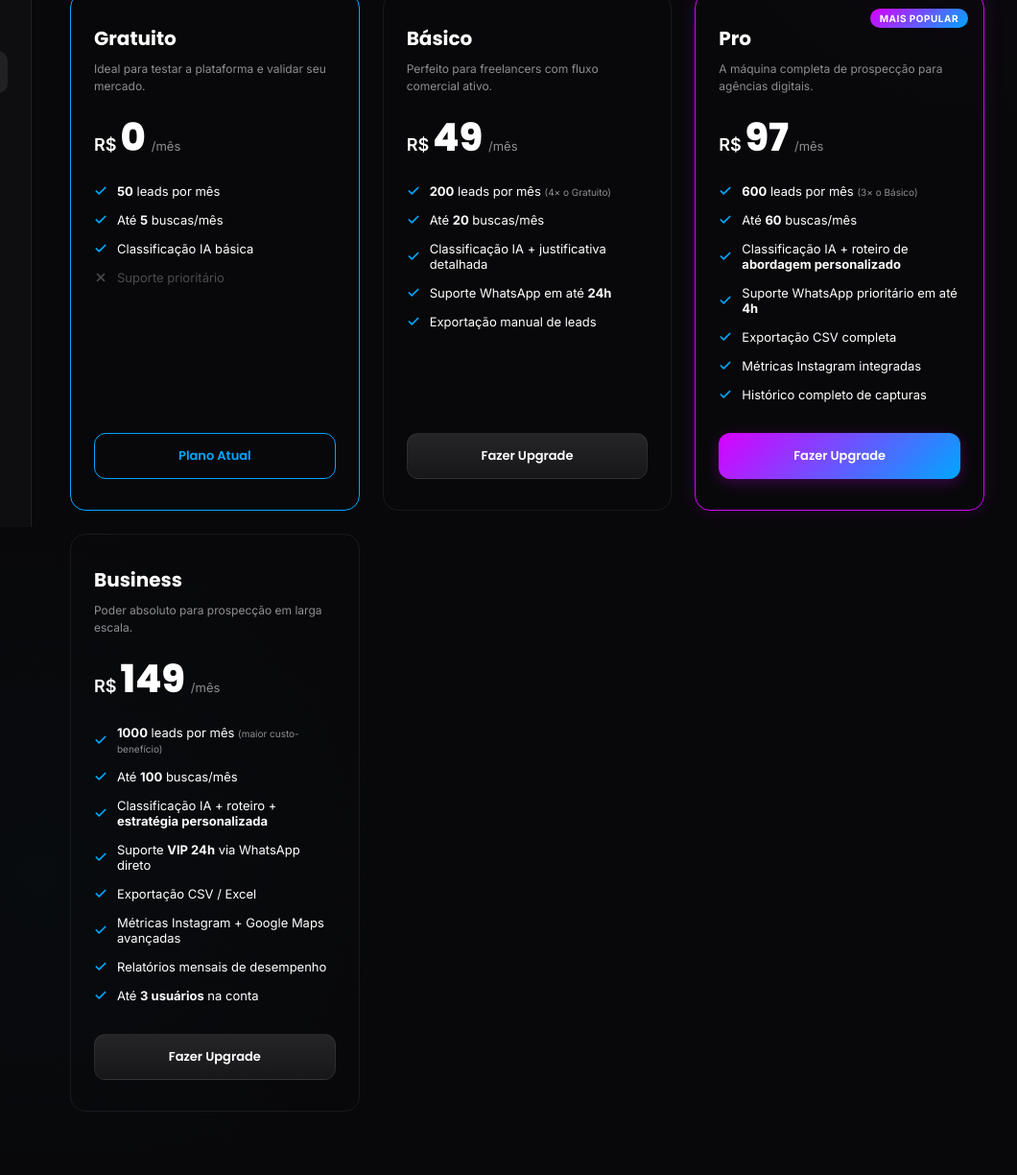
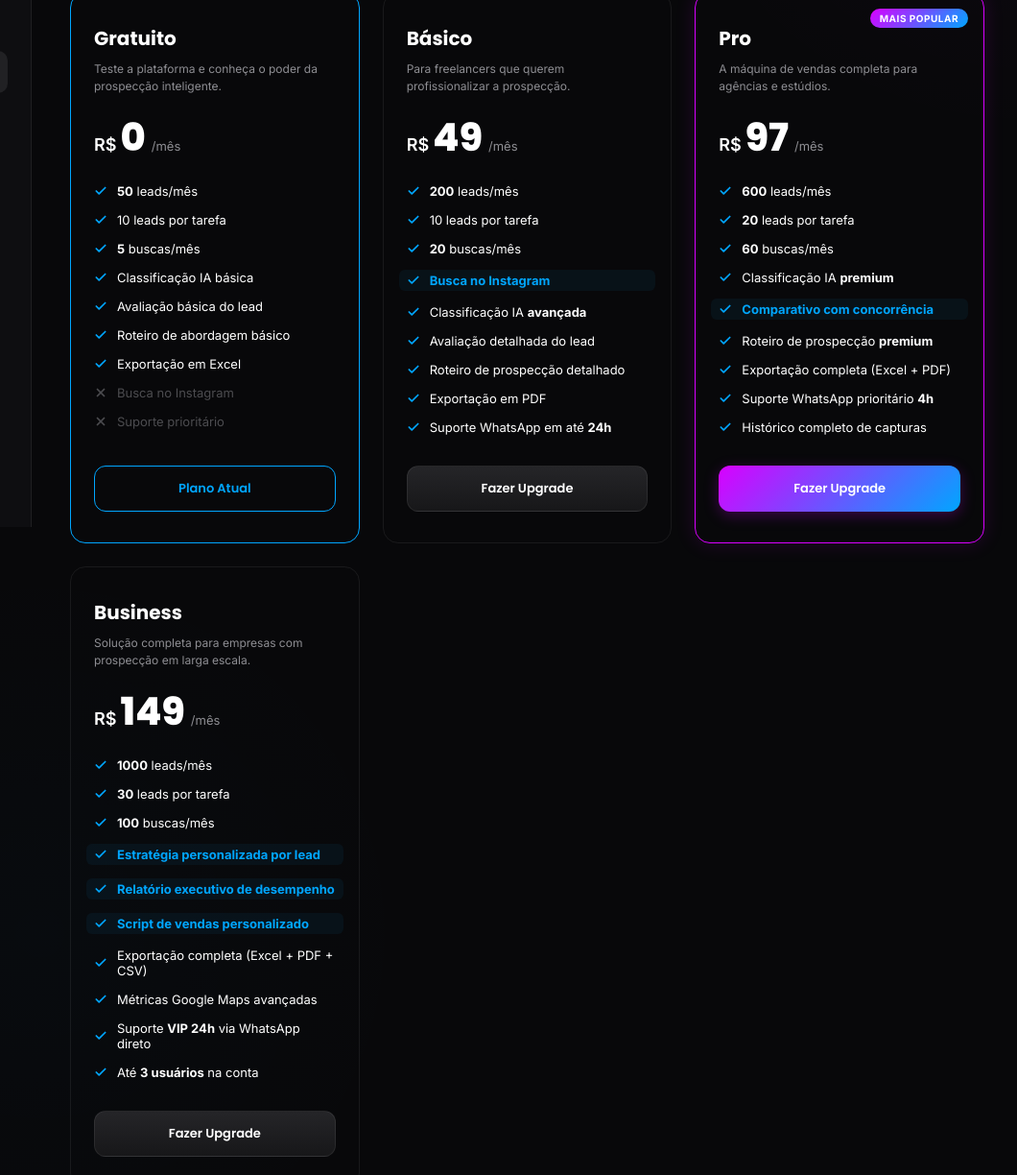
Before and after one commit to emanuelpereiradesign/Projeto-NUVUY, a plain HTML site: page Front-end/planos.html in a window 1280 px wide. Shown: the part 251-1475 px from the top of the page at 96% size, without its empty margins (214-1274 px from the left). Before the commit the page ends 1449 px from the top, so only its background shows below. Drawn offline with nearby package versions, Linux system fonts and the light colour scheme; no server answers.

Commit message:
feat: reestrutura planos com beneficios exclusivos por tier + destaque visual

```diff
--- a/Front-end/css/style.css
+++ b/Front-end/css/style.css
@@ -2576,6 +2576,17 @@ body {
   color: var(--text-secondary);
 }
 
+.plan-feature-item.featured {
+  background: rgba(0, 166, 255, 0.06);
+  border-radius: 6px;
+  padding: 3px 8px;
+  margin: 0 -8px;
+}
+
+.plan-feature-item .diff {
+  color: #00A6FF;
+}
+
 .btn-plan-action {
   width: 100%;
   height: 48px;
--- a/Front-end/planos.html
+++ b/Front-end/planos.html
@@ -114,7 +114,7 @@
         <!-- Plano Gratuito -->
         <div class="plan-card current" id="plan-gratuito">
           <h3 class="plan-name">Gratuito</h3>
-          <p class="plan-desc">Ideal para testar a plataforma e validar seu mercado.</p>
+          <p class="plan-desc">Teste a plataforma e conheça o poder da prospecção inteligente.</p>
           <div class="plan-price-container">
             <span class="plan-price-currency">R$</span>
             <span class="plan-price-amount">0</span>
@@ -123,15 +123,35 @@
           <ul class="plan-features-list">
             <li class="plan-feature-item">
               <svg width="14" height="14" viewBox="0 0 24 24" fill="none" stroke="currentColor" stroke-width="3" stroke-linecap="round" stroke-linejoin="round"><polyline points="20 6 9 17 4 12"></polyline></svg>
-              <span><strong>50</strong> leads por mês</span>
+              <span><strong>50</strong> leads/mês</span>
             </li>
             <li class="plan-feature-item">
               <svg width="14" height="14" viewBox="0 0 24 24" fill="none" stroke="currentColor" stroke-width="3" stroke-linecap="round" stroke-linejoin="round"><polyline points="20 6 9 17 4 12"></polyline></svg>
-              <span>Até <strong>5</strong> buscas/mês</span>
+              <span>10 leads por tarefa</span>
+            </li>
+            <li class="plan-feature-item">
+              <svg width="14" height="14" viewBox="0 0 24 24" fill="none" stroke="currentColor" stroke-width="3" stroke-linecap="round" stroke-linejoin="round"><polyline points="20 6 9 17 4 12"></polyline></svg>
+              <span><strong>5</strong> buscas/mês</span>
             </li>
             <li class="plan-feature-item">
               <svg width="14" height="14" viewBox="0 0 24 24" fill="none" stroke="currentColor" stroke-width="3" stroke-linecap="round" stroke-linejoin="round"><polyline points="20 6 9 17 4 12"></polyline></svg>
               <span>Classificação IA básica</span>
+            </li>
+            <li class="plan-feature-item">
+              <svg width="14" height="14" viewBox="0 0 24 24" fill="none" stroke="currentColor" stroke-width="3" stroke-linecap="round" stroke-linejoin="round"><polyline points="20 6 9 17 4 12"></polyline></svg>
+              <span>Avaliação básica do lead</span>
+            </li>
+            <li class="plan-feature-item">
+              <svg width="14" height="14" viewBox="0 0 24 24" fill="none" stroke="currentColor" stroke-width="3" stroke-linecap="round" stroke-linejoin="round"><polyline points="20 6 9 17 4 12"></polyline></svg>
+              <span>Roteiro de abordagem básico</span>
+            </li>
+            <li class="plan-feature-item">
+              <svg width="14" height="14" viewBox="0 0 24 24" fill="none" stroke="currentColor" stroke-width="3" stroke-linecap="round" stroke-linejoin="round"><polyline points="20 6 9 17 4 12"></polyline></svg>
+              <span>Exportação em Excel</span>
+            </li>
+            <li class="plan-feature-item disabled">
+              <svg width="14" height="14" viewBox="0 0 24 24" fill="none" stroke="currentColor" stroke-width="3" stroke-linecap="round" stroke-linejoin="round"><line x1="18" y1="6" x2="6" y2="18"></line><line x1="6" y1="6" x2="18" y2="18"></line></svg>
+              <span>Busca no Instagram</span>
             </li>
             <li class="plan-feature-item disabled">
               <svg width="14" height="14" viewBox="0 0 24 24" fill="none" stroke="currentColor" stroke-width="3" stroke-linecap="round" stroke-linejoin="round"><line x1="18" y1="6" x2="6" y2="18"></line><line x1="6" y1="6" x2="18" y2="18"></line></svg>
@@ -144,7 +164,7 @@
         <!-- Plano Básico -->
         <div class="plan-card" id="plan-basico">
           <h3 class="plan-name">Básico</h3>
-          <p class="plan-desc">Perfeito para freelancers com fluxo comercial ativo.</p>
+          <p class="plan-desc">Para freelancers que querem profissionalizar a prospecção.</p>
           <div class="plan-price-container">
             <span class="plan-price-currency">R$</span>
             <span class="plan-price-amount">49</span>
@@ -153,23 +173,39 @@
           <ul class="plan-features-list">
             <li class="plan-feature-item">
               <svg width="14" height="14" viewBox="0 0 24 24" fill="none" stroke="currentColor" stroke-width="3" stroke-linecap="round" stroke-linejoin="round"><polyline points="20 6 9 17 4 12"></polyline></svg>
-              <span><strong>200</strong> leads por mês <span style="color: var(--text-secondary); font-size: 10px;">(4× o Gratuito)</span></span>
+              <span><strong>200</strong> leads/mês</span>
             </li>
             <li class="plan-feature-item">
               <svg width="14" height="14" viewBox="0 0 24 24" fill="none" stroke="currentColor" stroke-width="3" stroke-linecap="round" stroke-linejoin="round"><polyline points="20 6 9 17 4 12"></polyline></svg>
-              <span>Até <strong>20</strong> buscas/mês</span>
+              <span>10 leads por tarefa</span>
             </li>
             <li class="plan-feature-item">
               <svg width="14" height="14" viewBox="0 0 24 24" fill="none" stroke="currentColor" stroke-width="3" stroke-linecap="round" stroke-linejoin="round"><polyline points="20 6 9 17 4 12"></polyline></svg>
-              <span>Classificação IA + justificativa detalhada</span>
+              <span><strong>20</strong> buscas/mês</span>
+            </li>
+            <li class="plan-feature-item featured">
+              <svg width="14" height="14" viewBox="0 0 24 24" fill="none" stroke="#00A6FF" stroke-width="3" stroke-linecap="round" stroke-linejoin="round"><polyline points="20 6 9 17 4 12"></polyline></svg>
+              <span><strong class="diff">Busca no Instagram</strong></span>
+            </li>
+            <li class="plan-feature-item">
+              <svg width="14" height="14" viewBox="0 0 24 24" fill="none" stroke="currentColor" stroke-width="3" stroke-linecap="round" stroke-linejoin="round"><polyline points="20 6 9 17 4 12"></polyline></svg>
+              <span>Classificação IA <strong>avançada</strong></span>
+            </li>
+            <li class="plan-feature-item">
+              <svg width="14" height="14" viewBox="0 0 24 24" fill="none" stroke="currentColor" stroke-width="3" stroke-linecap="round" stroke-linejoin="round"><polyline points="20 6 9 17 4 12"></polyline></svg>
+              <span>Avaliação detalhada do lead</span>
+            </li>
+            <li class="plan-feature-item">
+              <svg width="14" height="14" viewBox="0 0 24 24" fill="none" stroke="currentColor" stroke-width="3" stroke-linecap="round" stroke-linejoin="round"><polyline points="20 6 9 17 4 12"></polyline></svg>
+              <span>Roteiro de prospecção detalhado</span>
+            </li>
+            <li class="plan-feature-item">
+              <svg width="14" height="14" viewBox="0 0 24 24" fill="none" stroke="currentColor" stroke-width="3" stroke-linecap="round" stroke-linejoin="round"><polyline points="20 6 9 17 4 12"></polyline></svg>
+              <span>Exportação em PDF</span>
             </li>
             <li class="plan-feature-item">
               <svg width="14" height="14" viewBox="0 0 24 24" fill="none" stroke="currentColor" stroke-width="3" stroke-linecap="round" stroke-linejoin="round"><polyline points="20 6 9 17 4 12"></polyline></svg>
               <span>Suporte WhatsApp em até <strong>24h</strong></span>
-            </li>
-            <li class="plan-feature-item">
-              <svg width="14" height="14" viewBox="0 0 24 24" fill="none" stroke="currentColor" stroke-width="3" stroke-linecap="round" stroke-linejoin="round"><polyline points="20 6 9 17 4 12"></polyline></svg>
-              <span>Exportação manual de leads</span>
             </li>
           </ul>
           <button class="btn-plan-action btn-subscribe" data-plan="Básico">Assinar Agora</button>
@@ -179,7 +215,7 @@
         <div class="plan-card recommended" id="plan-pro">
           <span class="plan-badge">Mais Popular</span>
           <h3 class="plan-name">Pro</h3>
-          <p class="plan-desc">A máquina completa de prospecção para agências digitais.</p>
+          <p class="plan-desc">A máquina de vendas completa para agências e estúdios.</p>
           <div class="plan-price-container">
             <span class="plan-price-currency">R$</span>
             <span class="plan-price-amount">97</span>
@@ -188,27 +224,35 @@
           <ul class="plan-features-list">
             <li class="plan-feature-item">
               <svg width="14" height="14" viewBox="0 0 24 24" fill="none" stroke="currentColor" stroke-width="3" stroke-linecap="round" stroke-linejoin="round"><polyline points="20 6 9 17 4 12"></polyline></svg>
-              <span><strong>600</strong> leads por mês <span style="color: var(--text-secondary); font-size: 10px;">(3× o Básico)</span></span>
+              <span><strong>600</strong> leads/mês</span>
             </li>
             <li class="plan-feature-item">
               <svg width="14" height="14" viewBox="0 0 24 24" fill="none" stroke="currentColor" stroke-width="3" stroke-linecap="round" stroke-linejoin="round"><polyline points="20 6 9 17 4 12"></polyline></svg>
-              <span>Até <strong>60</strong> buscas/mês</span>
+              <span><strong>20</strong> leads por tarefa</span>
             </li>
             <li class="plan-feature-item">
               <svg width="14" height="14" viewBox="0 0 24 24" fill="none" stroke="currentColor" stroke-width="3" stroke-linecap="round" stroke-linejoin="round"><polyline points="20 6 9 17 4 12"></polyline></svg>
-              <span>Classificação IA + roteiro de <strong>abordagem personalizado</strong></span>
+              <span><strong>60</strong> buscas/mês</span>
             </li>
             <li class="plan-feature-item">
               <svg width="14" height="14" viewBox="0 0 24 24" fill="none" stroke="currentColor" stroke-width="3" stroke-linecap="round" stroke-linejoin="round"><polyline points="20 6 9 17 4 12"></polyline></svg>
-              <span>Suporte WhatsApp prioritário em até <strong>4h</strong></span>
+              <span>Classificação IA <strong>premium</strong></span>
+            </li>
+            <li class="plan-feature-item featured">
+              <svg width="14" height="14" viewBox="0 0 24 24" fill="none" stroke="#00A6FF" stroke-width="3" stroke-linecap="round" stroke-linejoin="round"><polyline points="20 6 9 17 4 12"></polyline></svg>
+              <span><strong class="diff">Comparativo com concorrência</strong></span>
             </li>
             <li class="plan-feature-item">
               <svg width="14" height="14" viewBox="0 0 24 24" fill="none" stroke="currentColor" stroke-width="3" stroke-linecap="round" stroke-linejoin="round"><polyline points="20 6 9 17 4 12"></polyline></svg>
-              <span>Exportação CSV completa</span>
+              <span>Roteiro de prospecção <strong>premium</strong></span>
             </li>
             <li class="plan-feature-item">
               <svg width="14" height="14" viewBox="0 0 24 24" fill="none" stroke="currentColor" stroke-width="3" stroke-linecap="round" stroke-linejoin="round"><polyline points="20 6 9 17 4 12"></polyline></svg>
-              <span>Métricas Instagram integradas</span>
+              <span>Exportação completa (Excel + PDF)</span>
+            </li>
+            <li class="plan-feature-item">
+              <svg width="14" height="14" viewBox="0 0 24 24" fill="none" stroke="currentColor" stroke-width="3" stroke-linecap="round" stroke-linejoin="round"><polyline points="20 6 9 17 4 12"></polyline></svg>
+              <span>Suporte WhatsApp prioritário <strong>4h</strong></span>
             </li>
             <li class="plan-feature-item">
               <svg width="14" height="14" viewBox="0 0 24 24" fill="none" stroke="currentColor" stroke-width="3" stroke-linecap="round" stroke-linejoin="round"><polyline points="20 6 9 17 4 12"></polyline></svg>
@@ -221,7 +265,7 @@
         <!-- Plano Business -->
         <div class="plan-card" id="plan-business">
           <h3 class="plan-name">Business</h3>
-          <p class="plan-desc">Poder absoluto para prospecção em larga escala.</p>
+          <p class="plan-desc">Solução completa para empresas com prospecção em larga escala.</p>
           <div class="plan-price-container">
             <span class="plan-price-currency">R$</span>
             <span class="plan-price-amount">149</span>
@@ -230,31 +274,39 @@
           <ul class="plan-features-list">
             <li class="plan-feature-item">
               <svg width="14" height="14" viewBox="0 0 24 24" fill="none" stroke="currentColor" stroke-width="3" stroke-linecap="round" stroke-linejoin="round"><polyline points="20 6 9 17 4 12"></polyline></svg>
-              <span><strong>1000</strong> leads por mês <span style="color: var(--text-secondary); font-size: 10px;">(maior custo-benefício)</span></span>
+              <span><strong>1000</strong> leads/mês</span>
             </li>
             <li class="plan-feature-item">
               <svg width="14" height="14" viewBox="0 0 24 24" fill="none" stroke="currentColor" stroke-width="3" stroke-linecap="round" stroke-linejoin="round"><polyline points="20 6 9 17 4 12"></polyline></svg>
-              <span>Até <strong>100</strong> buscas/mês</span>
+              <span><strong>30</strong> leads por tarefa</span>
             </li>
             <li class="plan-feature-item">
               <svg width="14" height="14" viewBox="0 0 24 24" fill="none" stroke="currentColor" stroke-width="3" stroke-linecap="round" stroke-linejoin="round"><polyline points="20 6 9 17 4 12"></polyline></svg>
-              <span>Classificação IA + roteiro + <strong>estratégia personalizada</strong></span>
+              <span><strong>100</strong> buscas/mês</span>
+            </li>
+            <li class="plan-feature-item featured">
+              <svg width="14" height="14" viewBox="0 0 24 24" fill="none" stroke="#00A6FF" stroke-width="3" stroke-linecap="round" stroke-linejoin="round"><polyline points="20 6 9 17 4 12"></polyline></svg>
+              <span><strong class="diff">Estratégia personalizada por lead</strong></span>
+            </li>
+            <li class="plan-feature-item featured">
+              <svg width="14" height="14" viewBox="0 0 24 24" fill="none" stroke="#00A6FF" stroke-width="3" stroke-linecap="round" stroke-linejoin="round"><polyline points="20 6 9 17 4 12"></polyline></svg>
+              <span><strong class="diff">Relatório executivo de desempenho</strong></span>
+            </li>
+            <li class="plan-feature-item featured">
+              <svg width="14" height="14" viewBox="0 0 24 24" fill="none" stroke="#00A6FF" stroke-width="3" stroke-linecap="round" stroke-linejoin="round"><polyline points="20 6 9 17 4 12"></polyline></svg>
+              <span><strong class="diff">Script de vendas personalizado</strong></span>
+            </li>
+            <li class="plan-feature-item">
+              <svg width="14" height="14" viewBox="0 0 24 24" fill="none" stroke="currentColor" stroke-width="3" stroke-linecap="round" stroke-linejoin="round"><polyline points="20 6 9 17 4 12"></polyline></svg>
+              <span>Exportação completa (Excel + PDF + CSV)</span>
+            </li>
+            <li class="plan-feature-item">
+              <svg width="14" height="14" viewBox="0 0 24 24" fill="none" stroke="currentColor" stroke-width="3" stroke-linecap="round" stroke-linejoin="round"><polyline points="20 6 9 17 4 12"></polyline></svg>
+              <span>Métricas Google Maps avançadas</span>
             </li>
             <li class="plan-feature-item">
               <svg width="14" height="14" viewBox="0 0 24 24" fill="none" stroke="currentColor" stroke-width="3" stroke-linecap="round" stroke-linejoin="round"><polyline points="20 6 9 17 4 12"></polyline></svg>
               <span>Suporte <strong>VIP 24h</strong> via WhatsApp direto</span>
-            </li>
-            <li class="plan-feature-item">
-              <svg width="14" height="14" viewBox="0 0 24 24" fill="none" stroke="currentColor" stroke-width="3" stroke-linecap="round" stroke-linejoin="round"><polyline points="20 6 9 17 4 12"></polyline></svg>
-              <span>Exportação CSV / Excel</span>
-            </li>
-            <li class="plan-feature-item">
-              <svg width="14" height="14" viewBox="0 0 24 24" fill="none" stroke="currentColor" stroke-width="3" stroke-linecap="round" stroke-linejoin="round"><polyline points="20 6 9 17 4 12"></polyline></svg>
-              <span>Métricas Instagram + Google Maps avançadas</span>
-            </li>
-            <li class="plan-feature-item">
-              <svg width="14" height="14" viewBox="0 0 24 24" fill="none" stroke="currentColor" stroke-width="3" stroke-linecap="round" stroke-linejoin="round"><polyline points="20 6 9 17 4 12"></polyline></svg>
-              <span>Relatórios mensais de desempenho</span>
             </li>
             <li class="plan-feature-item">
               <svg width="14" height="14" viewBox="0 0 24 24" fill="none" stroke="currentColor" stroke-width="3" stroke-linecap="round" stroke-linejoin="round"><polyline points="20 6 9 17 4 12"></polyline></svg>
```
